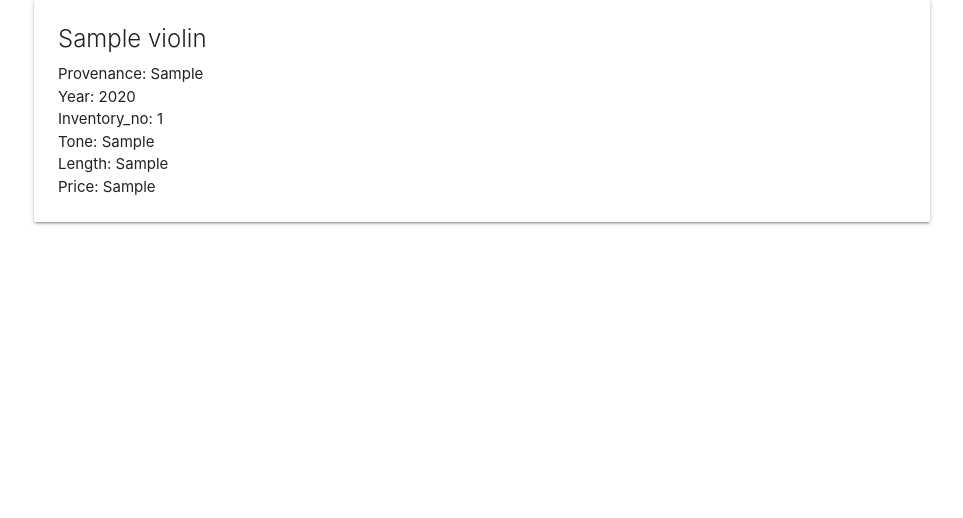
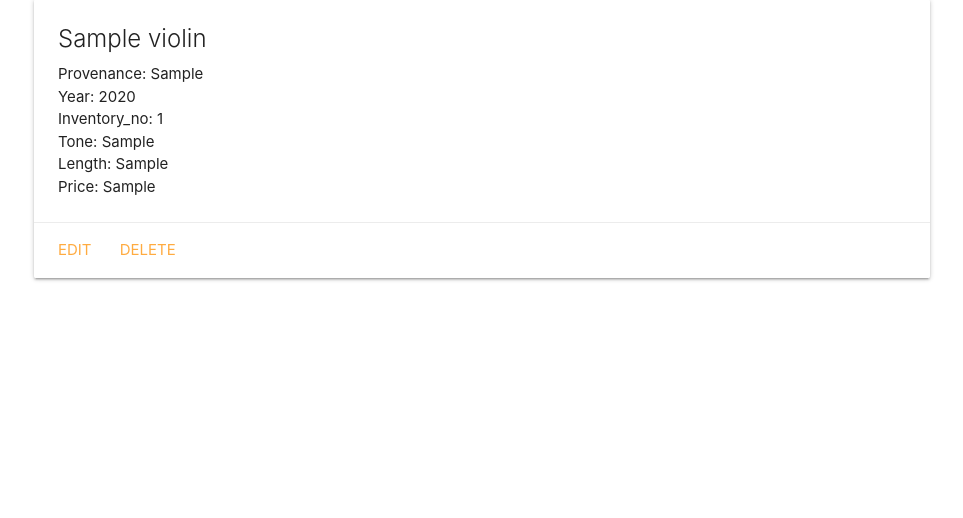
Before and after one commit to Peng2558/violincollector, a Django app: page /violins/1/ in a window 1280 px wide. Shown: the part 201-719 px from the top of the page, without its empty margins (158-1121 px from the left). Run offline with Django 4.2, Linux system fonts and the light colour scheme; tables that the repository leaves empty hold one stand-in row (values such as "Sample post").

Commit message:
Adds edit functionality

```diff
--- a/main_app/templates/violins/detail.html
+++ b/main_app/templates/violins/detail.html
@@ -12,7 +12,10 @@
       <p>Tone: {{ violin.tone }}</p>
       <p>Length: {{ violin.length }}</p>
       <p>Price: {{ violin.price }}</p>
-
+    </div>
+    <div class="card-action">
+      <a href="{% url 'violins_update' violin.id %}">Edit</a>
+      <a href="{% url 'violins_delete' violin.id %}">Delete</a>
     </div>
   </div>
 
--- a/main_app/urls.py
+++ b/main_app/urls.py
@@ -8,5 +8,6 @@ urlpatterns = [
     path('violins/',views.violins_index, name='index'),
     path('violins/<int:violin_id>/', views.violins_detail, name='detail'),
     path('violins/create/', views.ViolinCreate.as_view(),name='violins_create'),
-
+    path('violins/<int:pk>/update/', views.ViolinUpdate.as_view(), name='violins_update'),
+    path('violins/<int:pk>/delete/', views.ViolinDelete.as_view(), name='violins_delete'),
 ]
--- a/main_app/views.py
+++ b/main_app/views.py
@@ -1,12 +1,7 @@
 from django.shortcuts import render
 from .models import Violin
-from django.views.generic.edit import CreateView
-# violins = [
-#   {'name': 'German violin', 'provenance': 'Bebenreuth', 'year': '1970', 'inventory_no': '7710','tone':'bright,clear,rich in overtones','length':'35.8 cm','price':'$3500'},
-#   {'name': 'Antique violin from Saxony', 'provenance': 'Saxony', 'year': '1900', 'inventory_no': '2342','tone':'warm','length':'35.6 cm','price':'$4700'},
-#   {'name': 'Old violin,Czech Republic', 'provenance': 'Bohemia', 'year': '1940', 'inventory_no': '1298','tone':'rich in overtones','length':'36.2 cm','price':'$2500'}
+from django.views.generic.edit import CreateView,UpdateView,DeleteView
 
-# ]
 # Create your views here.
 def home(request):
     return render(request,'home.html')
@@ -31,3 +26,13 @@ class ViolinCreate(CreateView):
   model = Violin
   fields = '__all__'
 #   success_url = '/violins' in it's here will be override the detail page
+
+class ViolinUpdate(UpdateView):
+  model = Violin
+  # Let's disallow the renaming of a cat by excluding the name field!
+  fields = '__all__'
+
+
+class ViolinDelete(DeleteView):
+  model = Violin
+  success_url = '/violins'
```
